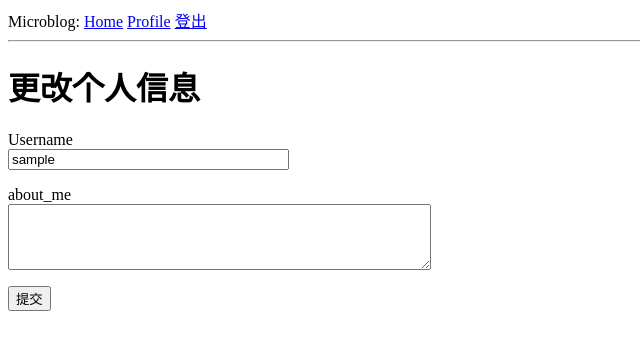
After one commit to lqy1101/microblog, a Flask app: page /edit_profile in a window 1280 px wide. The commit adds this page. Shown: the top 350 px of the page, without its empty margins (0-640 px from the left). Run offline with Flask 2, Linux system fonts and the light colour scheme; the visitor is signed in with stand-in values (Sample User, id 1); data comes from the database, SQL or seed files in the repository; both versions use the stored data as it was after the commit.

Commit message:
Develop microblog on flash Day four

```diff
--- a/app/forms.py
+++ b/app/forms.py
@@ -1,6 +1,6 @@
 from flask_wtf import FlaskForm
-from wtforms import StringField, PasswordField, BooleanField, SubmitField
-from wtforms.validators import DataRequired, ValidationError, Email, EqualTo
+from wtforms import StringField, PasswordField, BooleanField, SubmitField, TextAreaField
+from wtforms.validators import DataRequired, ValidationError, Email, EqualTo, Length
 
 from app.models import User
 
@@ -28,3 +28,9 @@ class RegistrationForm(FlaskForm):
         user = User.query.filter_by(email=email.data).first()
         if user is not None:
             raise ValidationError('邮箱已经被注册')
+
+
+class EditProfileForm(FlaskForm):
+    username = StringField('Username', validators=[DataRequired()])
+    about_me = TextAreaField('about_me', validators=[Length(min=0, max=140)])
+    submit = SubmitField('提交')
--- a/app/models.py
+++ b/app/models.py
@@ -1,4 +1,5 @@
 from datetime import datetime
+from hashlib import md5
 
 from flask_login import UserMixin
 from werkzeug.security import generate_password_hash, check_password_hash
@@ -17,6 +18,8 @@ class User(UserMixin, db.Model):
     email = db.Column(db.String(120), index=True, unique=True)
     password_hash = db.Column(db.String(128))
     posts = db.relationship('Post', backref='author', lazy='dynamic')
+    about_me = db.Column(db.String(140))
+    last_seen = db.Column(db.DateTime, default=datetime.utcnow)
 
     def __repr__(self):
         return '<User {}>'.format(self.username)
@@ -27,6 +30,10 @@ class User(UserMixin, db.Model):
     def check_password(self, password):
         return check_password_hash(self.password_hash, password)
 
+    def avatar(self, size):
+        digest = md5(self.email.lower().encode('utf-8')).hexdigest()
+        return 'https://www.gravatar.com/avatar/{}?d=identicon&s={}'.format(digest, size)
+
 
 class Post(db.Model):
     id = db.Column(db.Integer, primary_key=True)
--- a/app/routes.py
+++ b/app/routes.py
@@ -1,12 +1,20 @@
+from datetime import datetime
+
 from flask import render_template, redirect, flash, url_for, request
 from flask_login import current_user, login_user, logout_user, login_required
 from werkzeug.urls import url_parse
 
 from app import db
-from app.forms import LoginForm
-from app.forms import RegistrationForm
+from app.forms import LoginForm, RegistrationForm, EditProfileForm
 from app.models import User
 from . import app
+
+
+@app.before_request
+def before_request():
+    if current_user.is_authenticated:
+        current_user.last_seen = datetime.utcnow()
+        db.session.commit()
 
 
 @app.route('/')
@@ -67,3 +75,31 @@ def register():
         flash("用户名{};邮箱为{},注册成功".format(user.username, user.email))
         return redirect(url_for('login'))
     return render_template('register.html', form=form, title='注册')
+
+
+@app.route('/user/<username>')
+@login_required
+def user(username):
+    user = User.query.filter_by(username=username).first_or_404()
+    posts = [
+        {'author': user, 'body': 'Test post #1'},
+        {'author': user, 'body': 'Test post #2'}
+    ]
+    return render_template('user.html', user=user, posts=posts)
+
+
+@app.route('/edit_profile', methods=["GET", "POST"])
+@login_required
+def edit_profile():
+    form = EditProfileForm()
+    if form.validate_on_submit():
+        current_user.username = form.username.data
+        current_user.about_me = form.about_me.data
+        db.session.commit()
+
+        flash('提交成功')
+        return redirect(url_for('edit_profile'))
+    elif request.method == "GET":
+        form.username.data = current_user.username
+        form.about_me.data = current_user.about_me
+    return render_template("edit_profile.html", title="Edit Profile", form=form)
--- /dev/null
+++ b/app/templates/_post.html
@@ -0,0 +1,6 @@
+<table>
+    <tr valign="top">
+        <td><img src="{{ post.author.avatar(36) }}"></td>
+        <td>{{ post.author.username }} says:<b>{{ post.body }}</b></td>
+    </tr>
+</table>
--- a/app/templates/base.html
+++ b/app/templates/base.html
@@ -7,15 +7,18 @@
         {% endif %}
     </head>
     <body>
+
         <div>
             Microblog:
             <a href="{{ url_for('index') }}">Home</a>
             {% if current_user.is_anonymous %}
-            <a href="{{ url_for('login') }}">登录</a>
+                <a href="{{ url_for('login') }}">登录</a>
             {% else %}
-            <a href="{{ url_for('logout') }}">登出</a>
+                <a href="{{ url_for('user', username=current_user.username) }}">Profile</a>
+                <a href="{{ url_for('logout') }}">登出</a>
             {% endif %}
         </div>
+
         <hr>
         {% with messages= get_flashed_messages() %}
         {% if messages %}
--- /dev/null
+++ b/app/templates/edit_profile.html
@@ -0,0 +1,28 @@
+{% extends "base.html" %}
+
+{% block content %}
+    <h1>更改个人信息</h1>
+    <form action="", method="post">
+        {{ form.hidden_tag() }}
+        <p>
+            {{ form.username.label }}<br>
+            {{ form.username(size=32) }}<br>
+            {% for error in form.username.errors %}
+                <span style="color:red;">[{{ error }}]</span>
+            {% endfor %}
+        </p>
+
+        <p>
+            {{ form.about_me.label }}<br>
+            {{ form.about_me(cols=50, rows=4) }}<br>
+            {% for error in form.about_me.errors %}
+                <span style="color:red;">[{{ error }}]</span>
+            {% endfor %}
+        </p>
+        <p>
+            {{ form.submit() }}
+        </p>
+    </form>
+
+
+{% endblock %}
```
Also changed, not shown: app/templates/user.html (added, +29 -0 lines), migrations/versions/8a5f0929647a_new_field_in_use_model.py (added, +29 -0 lines), app.db.
